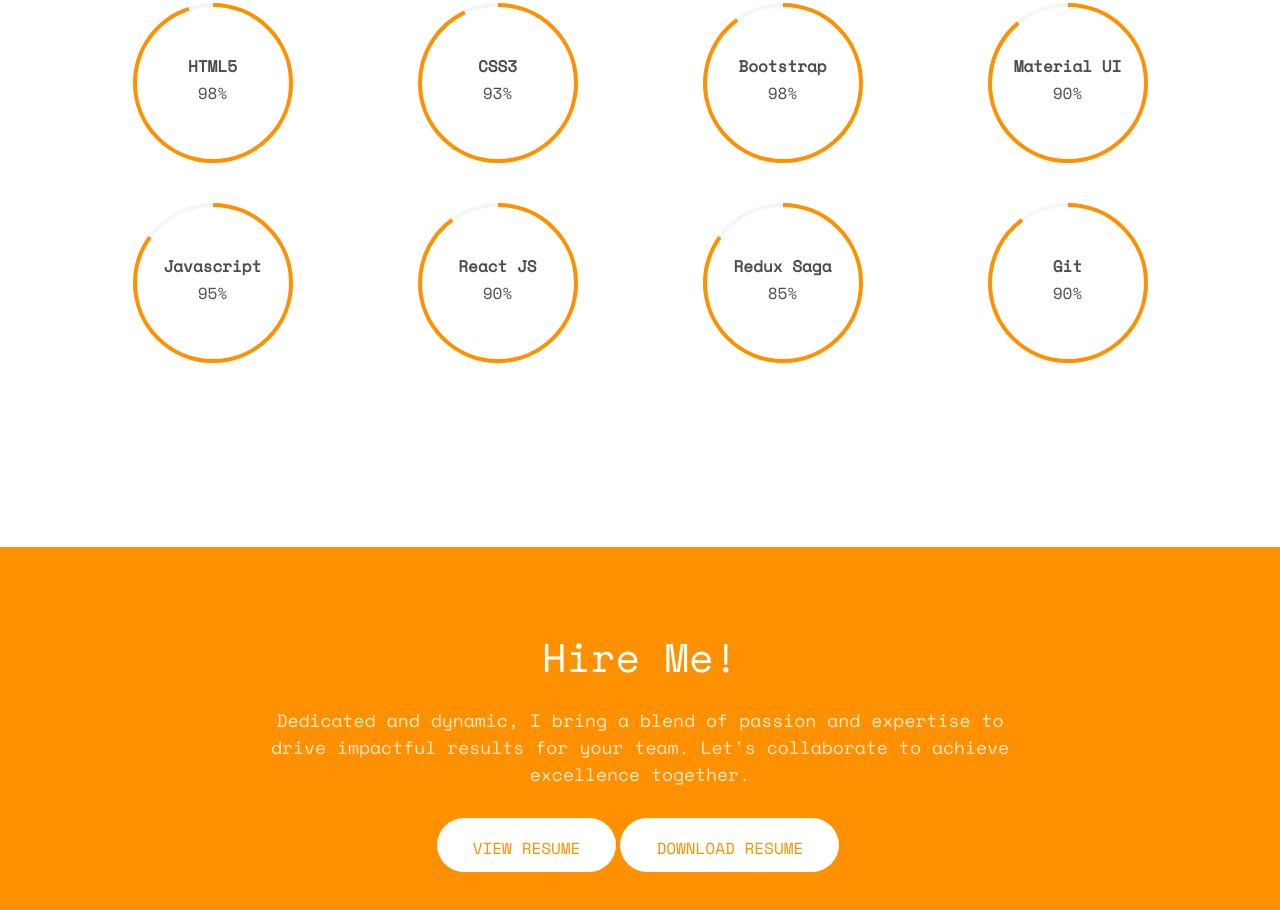
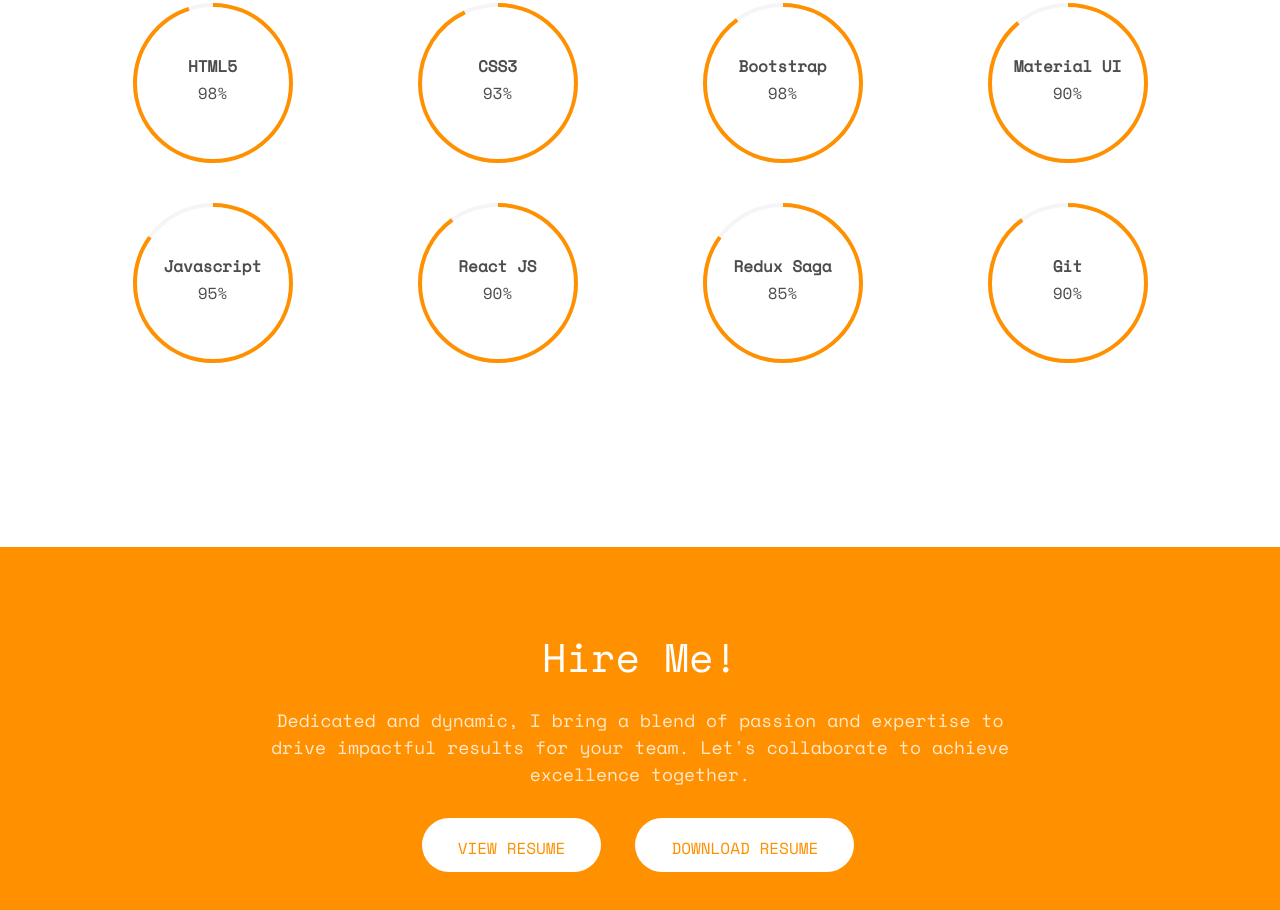
Before and after one commit to SaiKribaMuralidharan/Portflio, a plain HTML site: page index.html in a window 1280 px wide. Shown: the part 4485-5395 px from the top of the page. Drawn offline with nearby package versions, Linux system fonts and the light colour scheme; files whose address does not match are found by name.

Commit message:
Update index.html

```diff
--- a/index.html
+++ b/index.html
@@ -351,7 +351,7 @@
 				<div class="col-md-8 col-md-offset-2 text-center fh5co-heading">
 					<h2>Hire Me!</h2>
 					<p>Dedicated and dynamic, I bring a blend of passion and expertise to drive impactful results for your team. Let's collaborate to achieve excellence together.</p>
-					<p class="text-center"><a href="./Resume/Sai_Kribakhar_Resume.pdf" target="_blank" class="btn btn-default btn-lg">View Resume</a><a href="./Resume/Sai_Kribakhar_Resume.pdf" class="btn btn-default btn-lg ps-5" download>Download Resume</a></p>
+					<p class="text-center"><a href="./Resume/Sai_Kribakhar_Resume.pdf" target="_blank" class="btn btn-default btn-lg">View Resume</a><a href="./Resume/Sai_Kribakhar_Resume.pdf" class="btn btn-default btn-lg ms-5" download>Download Resume</a></p>
 				</div>
 			</div>
 		</div>
```
